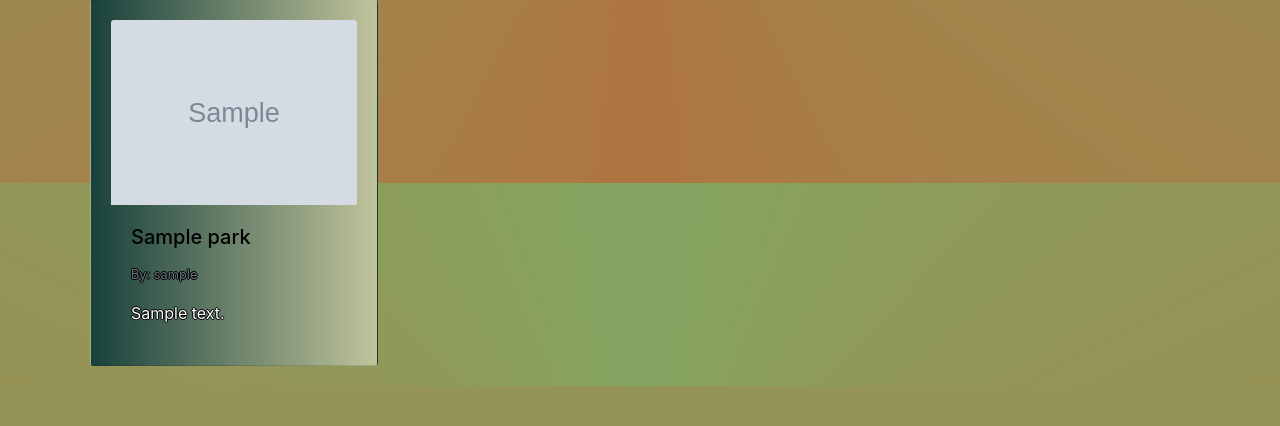
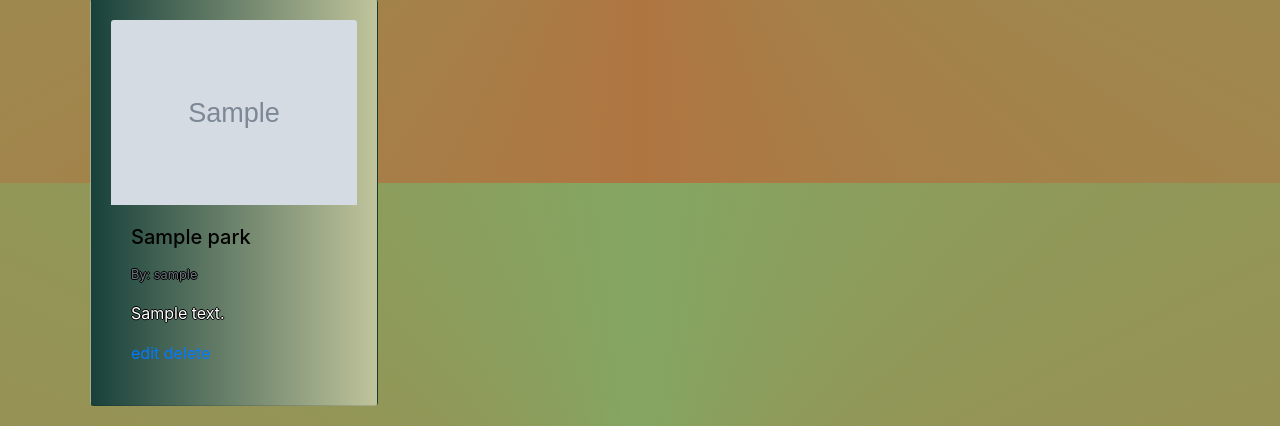
Before and after one commit to V3rita2/project-wayfarer, a Django app: page /cities/1/ in a window 1280 px wide. Shown: the part 617-1043 px from the top of the page. Before the commit the page ends 1003 px from the top, so only its background shows below. Run offline with Django 3.2, Linux system fonts and the light colour scheme; tables that the repository leaves empty hold one stand-in row (values such as "Sample post"); grey boxes marked "Sample" are stand-in pictures; some libraries are stand-ins or nearby versions.

Commit message:
create update and delete

```diff
--- a/main_app/models.py
+++ b/main_app/models.py
@@ -24,9 +24,12 @@ class Park(models.Model):
     description = models.TextField(max_length=9999)
     created_at = models.DateTimeField(auto_now_add=True)
     # allows a park to be connected to a city, all parks from a city will be deleted if the city is deleted
-    city = models.ForeignKey(City, on_delete=models.CASCADE)
+    city = models.ForeignKey(City, on_delete=models.CASCADE, related_name="parks")
     # Keeps track of the user that makes the post about the park
     user = models.ForeignKey(User, on_delete=models.CASCADE)
+
+    def __str__(self):
+        return self.name
 
 # A user model that calls the Django aouth user as a one to one, so users can have and change their locations, screen name, etc.
 class Person(models.Model):
--- a/main_app/templates/city_detail.html
+++ b/main_app/templates/city_detail.html
@@ -5,8 +5,7 @@ background: conic-gradient(rgb(132,166,98), rgb(175,117,65), rgb(132,166,98)) no
 background-size: cover;
 '>
   <h1 style="text-align: center">{{city.name}}</h1>
-  <img
-  style='
+  <img style='
   height: auto;
   width: auto;
   max-height: 500px;
@@ -15,44 +14,55 @@ background-size: cover;
   margin-left: auto;
   margin-right: auto;
   border-radius: 5px;
-  '
-  src="{{city.image}}"
-  />
-  <br/>
+  ' src="{{city.image}}" />
+  <br />
   <p style="
   text-align: center;
   background: rgb(93,67,46);
   border-radius: 5px;
   ">
-  Welcome to <span style="color: blue">{{city.name}}</span>!<br/>{{city.description}}</p>
+    Welcome to <span style="color: blue">{{city.name}}</span>!<br />{{city.description}}</p>
 
   <!-- Bootstrap ADD POST icon -->
   <a href="{% url 'create_post' %}">
-    <svg style="color: white;" xmlns="http://www.w3.org/2000/svg" width="16" height="16" fill="currentColor" class="bi bi-plus-square-fill" viewBox="0 0 16 16">
-      <path d="M2 0a2 2 0 0 0-2 2v12a2 2 0 0 0 2 2h12a2 2 0 0 0 2-2V2a2 2 0 0 0-2-2H2zm6.5 4.5v3h3a.5.5 0 0 1 0 1h-3v3a.5.5 0 0 1-1 0v-3h-3a.5.5 0 0 1 0-1h3v-3a.5.5 0 0 1 1 0z"/>
-    </svg><p id='createpost' style="color: white;"> Add New Park</p>
+    <svg style="color: white;" xmlns="http://www.w3.org/2000/svg" width="16" height="16" fill="currentColor"
+      class="bi bi-plus-square-fill" viewBox="0 0 16 16">
+      <path
+        d="M2 0a2 2 0 0 0-2 2v12a2 2 0 0 0 2 2h12a2 2 0 0 0 2-2V2a2 2 0 0 0-2-2H2zm6.5 4.5v3h3a.5.5 0 0 1 0 1h-3v3a.5.5 0 0 1-1 0v-3h-3a.5.5 0 0 1 0-1h3v-3a.5.5 0 0 1 1 0z" />
+    </svg>
+    <p id='createpost' style="color: white;"> Add New Park</p>
+  </a>
   <!-- Bootstrap ADD POST icon -->
 
   {% for park in parks %}
   <div class="row">
     <!-- <a href="" style="text-decoration: none"> -->
-    <div
-      class="card anchor"
-      style="
+    <div class="card anchor" style="
         width: 18rem;
         padding: 20px;
         margin: 20px;
         background: linear-gradient(to right, #18413b, #c0c49b);
-      "
-    >
+      ">
       <img src="{{park.image}}" class="card-img-top" alt="{{park.name}}" />
       <div class="card-body">
         <h5 class="card-title" style="color: black">{{park.name}}</h5>
         <p class="card-text"><small class="text-muted">By: {{park.user}}</small></p>
         <p class="card-text">{{park.description}}</p>
+
+
+          <a href="{% url 'post_update' park.pk %}" >
+
+            edit
+
+          </a>
+          <a href="{% url 'post_delete' park.pk %}"> delete</a>
+
+
+
       </div>
     </div>
     <!-- </a> -->
+
   </div>
 
 </body>
--- a/main_app/urls.py
+++ b/main_app/urls.py
@@ -20,11 +20,12 @@ urlpatterns = [
     #path for single city page
     path('cities/<int:pk>/', views.CityDetail.as_view(), name='city_detail'),
     #path for creating a post about a park park
-    path('posts/new', views.Create_Post.as_view(), name="create_post"),
+    path('posts/new/', views.Create_Post.as_view(), name="create_post"),
     #path for editing a park post need to confirm path with team
-    path('cities/<int:pk>/update',
+    path('posts/<int:pk>/update',
          views.PostUpdate.as_view(), name="post_update"),
-    path('cities/<int:pk>/delete',
+    path('posts/<int:pk>/delete',
          views.PostDelete.as_view(), name="post_delete"),
+     # path('cities/<int:park_pk>/update/<int:pk>/', views.PostUpdate.as_view(), name="post_update")
 
 ]
--- a/main_app/views.py
+++ b/main_app/views.py
@@ -1,4 +1,4 @@
-from django.shortcuts import render, redirect, reverse
+from django.shortcuts import render, redirect
 from django.views import View
 from django.http import HttpResponse
 from django.views.generic.base import TemplateView
@@ -8,6 +8,7 @@ from django.contrib.auth.forms import UserCreationForm
 from django.views.generic import DetailView
 from sre_compile import _SUCCESS_CODES
 from .models import City, Park, Person
+from django.urls import reverse
 
 # Create your views here.
 # homepage view
@@ -29,7 +30,10 @@ class Post(TemplateView):
 
 
 
-# create a post page for a park
+
+
+
+
 
 
 class Create_Post(CreateView):
@@ -38,6 +42,9 @@ class Create_Post(CreateView):
     template_name = "create_post.html"
     success_url = "/cities/"
 
+    # def get_success_url(self):
+    #     return reverse('city_detail', kwargs={'pk': City.pk})
+
 # edit post view- front end needs to create post_update.html
 
 
@@ -45,10 +52,11 @@ class PostUpdate(UpdateView):
     model = Park
     fields = ["name", "image", "description", "city", "user"]
     template_name = "post_update.html"
+    success_url = "/cities/"
     # front end needs to create post_detail.html
 
-    def get_success_url(self):
-        return reverse('post_detail', kwargs={'pk': self.object.pk})
+    # def get_success_url(self):
+    #     return reverse('city_detail', kwargs={'pk': self.object.pk})
 
 # delete post vire- front ends needs to create post_delete_confirmation.html or actually not sure how this would work since we're using modal for pop-up??
 
```
Also changed, not shown: main_app/templates/post_delete_confirmation.html (added, +16 -0 lines), main_app/templates/post_update.html (added, +10 -0 lines). Lines whose indentation alone changed are shown as unchanged.
